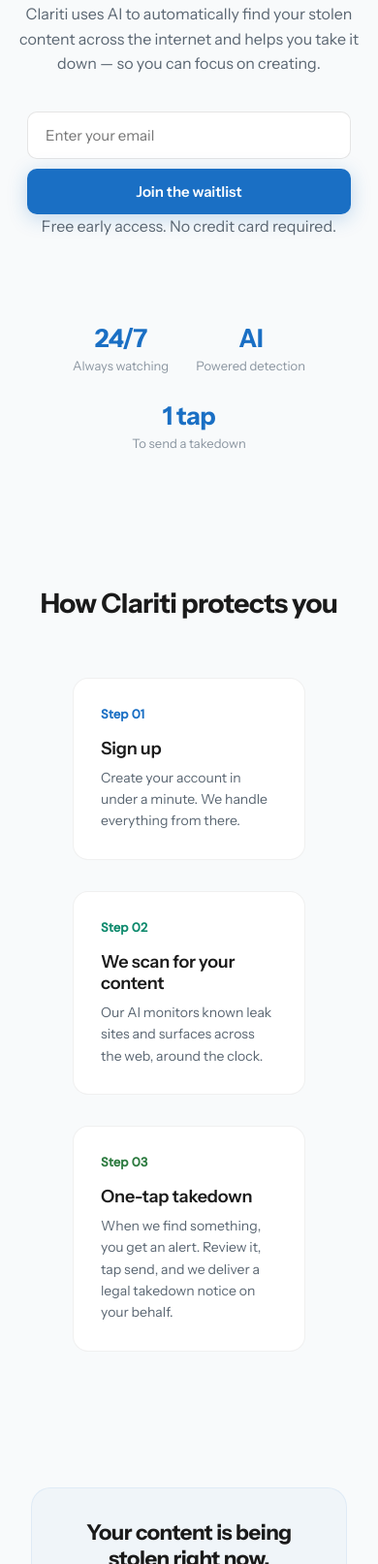
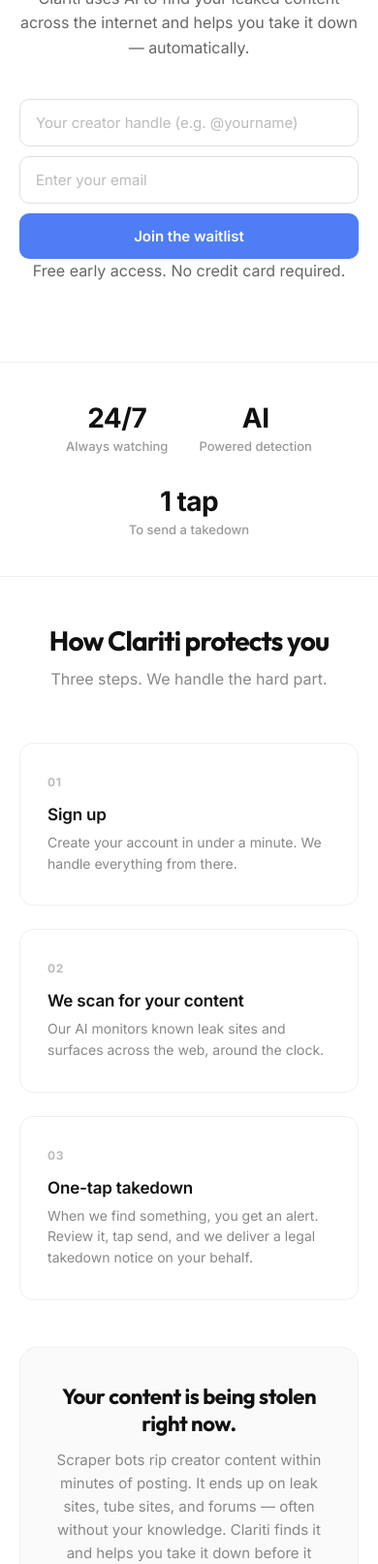
Before and after one commit to Clariti-DMCA/Clariti-AI-DMCA, a plain HTML site: page index.html in a window 390 px wide. Shown: the part 282-1895 px from the top of the page at 97% size. Drawn offline with Linux system fonts and the light colour scheme.

Commit message:
Update index.html

```diff
--- a/index.html
+++ b/index.html
@@ -3,368 +3,370 @@
 <head>
   <meta charset="UTF-8">
   <meta name="viewport" content="width=device-width, initial-scale=1.0">
-  <title>Clariti — Protect Your Content</title>
+  <title>Clariti — Content Protection for Creators</title>
   <link rel="preconnect" href="https://fonts.googleapis.com">
   <link rel="preconnect" href="https://fonts.gstatic.com" crossorigin>
-  <link href="https://fonts.googleapis.com/css2?family=Instrument+Sans:wght@400;500;600;700&family=DM+Sans:wght@400;500&display=swap" rel="stylesheet">
+  <link href="https://fonts.googleapis.com/css2?family=Inter:wght@400;500;600;700&family=Outfit:wght@600;700&display=swap" rel="stylesheet">
   <style>
     *, *::before, *::after { margin: 0; padding: 0; box-sizing: border-box; }
 
     body {
-      font-family: 'Instrument Sans', 'DM Sans', system-ui, sans-serif;
-      color: #1a1a1a;
-      background: #f8fafb;
+      font-family: 'Inter', system-ui, -apple-system, sans-serif;
+      color: #111;
+      background: #fff;
       -webkit-font-smoothing: antialiased;
     }
 
     a { text-decoration: none; color: inherit; }
 
     .nav {
-      position: sticky; top: 0; z-index: 50;
       display: flex; align-items: center; justify-content: space-between;
-      padding: 16px 32px;
-      background: rgba(248,250,251,0.85);
-      backdrop-filter: blur(12px);
-      -webkit-backdrop-filter: blur(12px);
-      border-bottom: 1px solid rgba(0,0,0,0.06);
+      padding: 20px 40px;
+      max-width: 1120px; margin: 0 auto;
     }
     .nav-logo {
       display: flex; align-items: center; gap: 10px;
-      font-weight: 700; font-size: 20px; letter-spacing: -0.02em;
+      font-weight: 700; font-size: 19px; letter-spacing: -0.03em; color: #111;
     }
-    .nav-logo svg { color: #1a6fc4; }
-    .nav-links { display: flex; gap: 24px; align-items: center; font-size: 14px; }
-    .nav-links a { color: #666; transition: color 0.2s; }
-    .nav-links a:hover { color: #1a1a1a; }
-
-    .btn-primary {
-      display: inline-block; background: #1a6fc4; color: #ffffff; border: none;
-      padding: 12px 28px; border-radius: 8px; font-weight: 700;
-      font-size: 14px; cursor: pointer; transition: background 0.2s;
-      font-family: 'Instrument Sans', 'DM Sans', system-ui, sans-serif;
+    .nav-links { display: flex; gap: 32px; align-items: center; font-size: 14px; }
+    .nav-links a { color: #666; font-weight: 450; transition: color 0.15s; }
+    .nav-links a:hover { color: #111; }
+    .btn-nav {
+      background: #4f7df5; color: #ffffff; padding: 10px 22px; border-radius: 8px;
+      font-weight: 700; font-size: 13px; font-family: 'Inter', system-ui, sans-serif;
+      border: none; cursor: pointer; transition: background 0.15s;
       letter-spacing: 0.01em;
     }
-    .btn-primary:hover { background: #155ba3; }
-    a.btn-primary { color: #ffffff; }
+    .btn-nav:hover { background: #3a68d9; }
+    a.btn-nav { color: #ffffff; }
 
     .hero {
-      padding: 100px 32px 80px; text-align: center;
-      max-width: 720px; margin: 0 auto;
+      max-width: 1120px; margin: 0 auto;
+      padding: 80px 40px 60px; text-align: center;
     }
     .hero-badge {
-      display: inline-block; padding: 6px 16px; border-radius: 20px;
-      background: rgba(26,111,196,0.07); color: #1a6fc4;
-      font-size: 13px; font-weight: 600; margin-bottom: 24px;
-      border: 1px solid rgba(26,111,196,0.12);
+      display: inline-block; padding: 6px 14px; border-radius: 20px;
+      background: #f4f4f5; color: #555; font-size: 13px;
+      font-weight: 500; margin-bottom: 28px;
     }
     .hero h1 {
-      font-size: 52px; font-weight: 700; line-height: 1.1;
-      letter-spacing: -0.03em; margin-bottom: 20px;
+      font-family: 'Outfit', system-ui, sans-serif;
+      font-size: 56px; font-weight: 700; line-height: 1.05;
+      letter-spacing: -0.035em; color: #4f7df5; margin-bottom: 20px;
+      max-width: 680px; margin-left: auto; margin-right: auto;
     }
-    .hero h1 span { color: #1a6fc4; }
     .hero p {
-      font-size: 19px; color: #5a6672; line-height: 1.6;
-      max-width: 520px; margin: 0 auto 36px;
+      font-size: 18px; color: #666; line-height: 1.6;
+      max-width: 480px; margin: 0 auto 40px; font-weight: 400;
     }
-    .hero-note { font-size: 13px; color: #8a95a0; margin-top: 12px; }
 
     .waitlist-form {
-      display: flex; gap: 10px; max-width: 440px; margin: 0 auto;
-      justify-content: center; flex-wrap: wrap;
+      display: flex; flex-direction: column; gap: 10px; max-width: 420px; margin: 0 auto;
     }
-    .waitlist-form input[type="email"] {
-      flex: 1 1 240px; padding: 14px 18px; border-radius: 10px;
-      border: 1px solid rgba(0,0,0,0.1); font-size: 15px;
+    .waitlist-form .form-row {
+      display: flex; gap: 10px;
+    }
+    .waitlist-form input[type="email"],
+    .waitlist-form input[type="text"] {
+      flex: 1; padding: 14px 16px; border-radius: 10px;
+      border: 1px solid #e0e0e0; font-size: 15px;
       font-family: inherit; outline: none; background: #fff;
-      min-width: 0;
+      min-width: 0; transition: border-color 0.15s;
     }
-    .waitlist-form input[type="email"]:focus {
-      border-color: #1a6fc4; box-shadow: 0 0 0 3px rgba(26,111,196,0.1);
+    .waitlist-form input[type="email"]::placeholder,
+    .waitlist-form input[type="text"]::placeholder { color: #bbb; }
+    .waitlist-form input[type="email"]:focus,
+    .waitlist-form input[type="text"]:focus {
+      border-color: #4f7df5; box-shadow: 0 0 0 3px rgba(79,125,245,0.08);
     }
     .waitlist-form button {
-      flex: 0 0 auto; padding: 14px 28px; border-radius: 10px;
-      background: #1a6fc4; color: #fff; border: none;
+      padding: 14px 26px; border-radius: 10px;
+      background: #4f7df5; color: #fff; border: none;
       font-size: 15px; font-weight: 600; cursor: pointer;
-      font-family: inherit; transition: background 0.2s;
-      box-shadow: 0 4px 20px rgba(26,111,196,0.25);
+      font-family: inherit; transition: background 0.15s;
+      white-space: nowrap;
     }
-    .waitlist-form button:hover { background: #155ba3; }
+    .waitlist-form button:hover { background: #3a68d9; }
+    .hero-note { font-size: 13px; color: #aaa; margin-top: 14px; }
 
-    .trust-bar {
-      display: flex; justify-content: center; gap: 48px;
-      padding: 0 32px 60px; flex-wrap: wrap;
-    }
-    .trust-bar .stat { text-align: center; }
-    .trust-bar .stat-num {
-      font-size: 32px; font-weight: 700; color: #1a6fc4;
-      letter-spacing: -0.02em;
-    }
-    .trust-bar .stat-label { font-size: 13px; color: #8a95a0; margin-top: 4px; }
-
-    .how-section { padding: 80px 32px; max-width: 800px; margin: 0 auto; }
-    .how-section h2 {
-      text-align: center; font-size: 36px; font-weight: 700;
-      letter-spacing: -0.02em; margin-bottom: 60px;
-    }
-    .how-grid {
-      display: flex; gap: 32px; flex-wrap: wrap; justify-content: center;
-    }
-    .how-card {
-      flex: 1 1 200px; max-width: 240px; padding: 28px;
-      border-radius: 16px; background: #fff;
-      border: 1px solid rgba(0,0,0,0.06);
-    }
-    .how-card .step-num {
-      font-size: 13px; font-weight: 700; margin-bottom: 16px;
-      font-family: 'DM Sans', sans-serif;
-    }
-    .how-card h3 {
-      font-size: 18px; font-weight: 600; margin-bottom: 8px;
-      letter-spacing: -0.01em;
-    }
-    .how-card p { font-size: 14px; color: #5a6672; line-height: 1.6; }
-
-    .problem-section {
-      padding: 60px 32px; max-width: 680px; margin: 0 auto;
-      text-align: center;
-    }
-    .problem-box {
-      background: rgba(26,111,196,0.03); border-radius: 20px;
-      padding: 48px 40px;
-      border: 1px solid rgba(26,111,196,0.08);
-    }
-    .problem-box h2 {
-      font-size: 28px; font-weight: 700; letter-spacing: -0.02em;
-      margin-bottom: 16px;
-    }
-    .problem-box p {
-      font-size: 16px; color: #5a6672; line-height: 1.7;
-      max-width: 520px; margin: 0 auto;
+    .divider {
+      max-width: 1120px; margin: 0 auto;
+      border: none; border-top: 1px solid #f0f0f0;
     }
 
-    .features-section { padding: 80px 32px; max-width: 800px; margin: 0 auto; }
-    .features-section h2 {
-      text-align: center; font-size: 36px; font-weight: 700;
-      letter-spacing: -0.02em; margin-bottom: 48px;
+    .stats {
+      max-width: 1120px; margin: 0 auto;
+      display: flex; justify-content: center; gap: 64px;
+      padding: 56px 40px;
     }
+    .stat { text-align: center; }
+    .stat-value { font-size: 28px; font-weight: 700; color: #111; letter-spacing: -0.02em; }
+    .stat-label { font-size: 13px; color: #999; margin-top: 4px; font-weight: 450; }
+
+    .section {
+      max-width: 1120px; margin: 0 auto;
+      padding: 80px 40px;
+    }
+    .section-header {
+      text-align: center; margin-bottom: 56px;
+    }
+    .section-header h2 {
+      font-family: 'Outfit', system-ui, sans-serif;
+      font-size: 36px; font-weight: 700; letter-spacing: -0.03em;
+      color: #111; margin-bottom: 12px;
+    }
+    .section-header p {
+      font-size: 16px; color: #888; max-width: 420px; margin: 0 auto;
+    }
+
+    .steps-grid {
+      display: grid; grid-template-columns: repeat(3, 1fr); gap: 24px;
+    }
+    .step-card {
+      padding: 32px 28px; border-radius: 14px;
+      border: 1px solid #f0f0f0; background: #fff;
+      transition: border-color 0.15s;
+    }
+    .step-card:hover { border-color: #ddd; }
+    .step-num {
+      font-size: 12px; font-weight: 700; color: #bbb;
+      margin-bottom: 16px; letter-spacing: 0.05em;
+    }
+    .step-card h3 {
+      font-size: 17px; font-weight: 600; margin-bottom: 8px;
+      letter-spacing: -0.01em; color: #111;
+    }
+    .step-card p { font-size: 14px; color: #888; line-height: 1.55; }
+
     .features-grid {
-      display: grid; grid-template-columns: repeat(auto-fit, minmax(220px, 1fr));
-      gap: 24px;
+      display: grid; grid-template-columns: repeat(2, 1fr); gap: 20px;
     }
     .feature-card {
-      padding: 28px; border-radius: 16px; background: #fff;
-      border: 1px solid rgba(0,0,0,0.06);
+      display: flex; gap: 16px; padding: 28px 24px;
+      border-radius: 14px; border: 1px solid #f0f0f0;
+      background: #fff; align-items: flex-start;
+      transition: border-color 0.15s;
     }
+    .feature-card:hover { border-color: #ddd; }
     .feature-icon {
       width: 40px; height: 40px; border-radius: 10px;
       display: flex; align-items: center; justify-content: center;
-      margin-bottom: 16px; color: #1a6fc4;
-      background: rgba(26,111,196,0.07);
+      flex-shrink: 0; background: #f7f7f8;
     }
-    .feature-card h3 {
-      font-size: 16px; font-weight: 600; margin-bottom: 6px;
+    .feature-icon svg { color: #555; }
+    .feature-card h3 { font-size: 15px; font-weight: 600; margin-bottom: 4px; color: #111; }
+    .feature-card p { font-size: 13px; color: #888; line-height: 1.5; }
+
+    .callout {
+      max-width: 1120px; margin: 0 auto;
+      padding: 0 40px 80px;
     }
-    .feature-card p { font-size: 14px; color: #5a6672; line-height: 1.5; }
+    .callout-box {
+      background: #fafafa; border-radius: 18px; padding: 56px 40px;
+      text-align: center; border: 1px solid #f0f0f0;
+    }
+    .callout-box h2 {
+      font-family: 'Outfit', system-ui, sans-serif;
+      font-size: 28px; font-weight: 700; letter-spacing: -0.02em;
+      color: #111; margin-bottom: 12px;
+    }
+    .callout-box p {
+      font-size: 15px; color: #888; line-height: 1.6;
+      max-width: 460px; margin: 0 auto;
+    }
 
     .bottom-cta {
-      padding: 80px 32px; text-align: center; max-width: 520px; margin: 0 auto;
+      max-width: 1120px; margin: 0 auto;
+      padding: 40px 40px 80px; text-align: center;
     }
     .bottom-cta h2 {
+      font-family: 'Outfit', system-ui, sans-serif;
       font-size: 32px; font-weight: 700; letter-spacing: -0.02em;
-      margin-bottom: 16px;
+      color: #111; margin-bottom: 12px;
     }
     .bottom-cta p {
-      font-size: 16px; color: #5a6672; margin-bottom: 32px; line-height: 1.6;
+      font-size: 15px; color: #888; margin-bottom: 32px;
     }
 
     .footer {
-      text-align: center; padding: 40px 32px;
-      border-top: 1px solid rgba(0,0,0,0.06);
-      font-size: 13px; color: #8a95a0;
+      text-align: center; padding: 32px 40px;
+      border-top: 1px solid #f0f0f0;
+      font-size: 13px; color: #bbb;
     }
     .footer-logo {
       display: flex; align-items: center; justify-content: center;
       gap: 8px; margin-bottom: 8px;
     }
-    .footer-logo svg { color: #1a6fc4; }
-    .footer-logo span { font-weight: 600; color: #5a6672; }
+    .footer-logo span { font-weight: 600; color: #999; font-size: 14px; }
 
-    @media (max-width: 640px) {
+    @media (max-width: 768px) {
+      .nav { padding: 16px 20px; }
+      .nav-links a:not(.btn-nav) { display: none; }
+      .hero { padding: 48px 20px 40px; }
       .hero h1 { font-size: 36px; }
-      .hero { padding: 60px 20px 50px; }
       .hero p { font-size: 16px; }
-      .nav { padding: 14px 20px; }
-      .nav-links a:not(.btn-primary) { display: none; }
-      .trust-bar { gap: 28px; }
-      .trust-bar .stat-num { font-size: 26px; }
-      .how-section h2, .features-section h2 { font-size: 28px; }
-      .problem-box { padding: 32px 24px; }
-      .problem-box h2 { font-size: 22px; }
-      .waitlist-form { flex-direction: column; padding: 0 8px; }
-      .waitlist-form input[type="email"] { flex: none; width: 100%; }
+      .waitlist-form { flex-direction: column; }
+      .waitlist-form .form-row { flex-direction: column; }
       .waitlist-form button { width: 100%; }
+      .stats { gap: 32px; padding: 40px 20px; flex-wrap: wrap; }
+      .section { padding: 48px 20px; }
+      .section-header h2 { font-size: 28px; }
+      .steps-grid { grid-template-columns: 1fr; }
+      .features-grid { grid-template-columns: 1fr; }
+      .callout { padding: 0 20px 48px; }
+      .callout-box { padding: 36px 24px; }
+      .callout-box h2 { font-size: 22px; }
+      .bottom-cta { padding: 24px 20px 48px; }
       .bottom-cta h2 { font-size: 26px; }
     }
   </style>
 </head>
 <body>
 
-  <!-- ═══ NAV ═══ -->
   <nav class="nav">
     <div class="nav-logo">
-      <svg width="28" height="28" viewBox="0 0 24 24" fill="none" stroke="currentColor" stroke-width="2" stroke-linecap="round" stroke-linejoin="round">
-        <path d="M12 22s8-4 8-10V5l-8-3-8 3v7c0 6 8 10 8 10z"/>
-        <path d="M9 12l2 2 4-4"/>
+      <!-- LOGO: Abstract star / spark mark -->
+      <svg width="24" height="24" viewBox="0 0 24 24" fill="none">
+        <path d="M12 2L14.4 9.6L22 12L14.4 14.4L12 22L9.6 14.4L2 12L9.6 9.6L12 2Z" fill="#4f7df5"/>
       </svg>
       <span>Clariti</span>
     </div>
     <div class="nav-links">
       <a href="#how">How it works</a>
       <a href="#features">Features</a>
-      <a href="#waitlist" class="btn-primary">Join the waitlist</a>
+      <a href="#waitlist" class="btn-nav">Join the waitlist</a>
     </div>
   </nav>
 
-  <!-- ═══ HERO ═══ -->
   <section class="hero" id="waitlist">
     <div class="hero-badge">Built for content creators</div>
-    <!-- PLACEHOLDER HEADLINE — change this to your final version -->
-    <h1>
-      Your content is yours.<br>
-      <span>We keep it that way.</span>
-    </h1>
-    <p>
-      Clariti uses AI to automatically find your stolen content across the internet and helps you take it down — so you can focus on creating.
-    </p>
+    <!-- HEADLINE OPTIONS — pick one, delete the others:
+         Option A: "Your content is being stolen. We stop it."
+         Option B: "Stolen content, found and removed."
+         Option C: "Keep Clariti. Keep your content protected."
+         Current: Option A
+    -->
+    <h1>Your stolen content, found and removed.</h1>
+    <p>Clariti uses AI to find your leaked content across the internet and helps you take it down — automatically.</p>
 
-    <!--
-      MAILCHIMP INSTRUCTIONS:
-      Replace https://app.us5.list-manage.com/subscribe/post?u=75d067b31c3347ae0d6ffd96c&id=ae61403d65&f_id=00f425ebf0 with your Mailchimp URL.
-      Go to Mailchimp → Audience → Signup forms → Embedded forms
-      Copy the URL from the action="..." attribute and paste it below.
-    -->
     <form
       class="waitlist-form"
       action="https://app.us5.list-manage.com/subscribe/post?u=75d067b31c3347ae0d6ffd96c&id=ae61403d65&f_id=00f425ebf0"
       method="post"
       target="_blank"
     >
-      <input
-        type="email"
-        name="EMAIL"
-        placeholder="Enter your email"
-        required
-        autocomplete="email"
-      >
+      <input type="text" name="MMERGE7" placeholder="Your creator handle (e.g. @yourname)" autocomplete="off">
+      <div class="form-row">
+        <input type="email" name="EMAIL" placeholder="Enter your email" required autocomplete="email">
         <button type="submit">Join the waitlist</button>
+      </div>
     </form>
     <p class="hero-note">Free early access. No credit card required.</p>
   </section>
 
-  <!-- ═══ TRUST BAR ═══ -->
-  <section class="trust-bar">
+  <hr class="divider">
+
+  <section class="stats">
     <div class="stat">
-      <div class="stat-num">24/7</div>
+      <div class="stat-value">24/7</div>
       <div class="stat-label">Always watching</div>
     </div>
     <div class="stat">
-      <div class="stat-num">AI</div>
+      <div class="stat-value">AI</div>
       <div class="stat-label">Powered detection</div>
     </div>
     <div class="stat">
-      <div class="stat-num">1 tap</div>
+      <div class="stat-value">1 tap</div>
       <div class="stat-label">To send a takedown</div>
     </div>
   </section>
 
-  <!-- ═══ HOW IT WORKS ═══ -->
-  <section class="how-section" id="how">
+  <hr class="divider">
+
+  <section class="section" id="how">
+    <div class="section-header">
       <h2>How Clariti protects you</h2>
-    <div class="how-grid">
-
-      <div class="how-card">
-        <div class="step-num" style="color: #1a6fc4;">Step 01</div>
+      <p>Three steps. We handle the hard part.</p>
+    </div>
+    <div class="steps-grid">
+      <div class="step-card">
+        <div class="step-num">01</div>
         <h3>Sign up</h3>
         <p>Create your account in under a minute. We handle everything from there.</p>
       </div>
-
-      <div class="how-card">
-        <div class="step-num" style="color: #0e8a6d;">Step 02</div>
+      <div class="step-card">
+        <div class="step-num">02</div>
         <h3>We scan for your content</h3>
         <p>Our AI monitors known leak sites and surfaces across the web, around the clock.</p>
       </div>
-
-      <div class="how-card">
-        <div class="step-num" style="color: #2c7a3f;">Step 03</div>
+      <div class="step-card">
+        <div class="step-num">03</div>
         <h3>One-tap takedown</h3>
         <p>When we find something, you get an alert. Review it, tap send, and we deliver a legal takedown notice on your behalf.</p>
       </div>
-
     </div>
   </section>
 
-  <!-- ═══ PROBLEM ═══ -->
-  <section class="problem-section">
-    <div class="problem-box">
+  <section class="callout">
+    <div class="callout-box">
       <h2>Your content is being stolen right now.</h2>
-      <p>
-        Scraper bots rip creator content within minutes of posting. It ends up on leak sites, tube sites, and forums — often without your knowledge. Clariti finds it automatically and helps you take it down before it spreads.
-      </p>
+      <p>Scraper bots rip creator content within minutes of posting. It ends up on leak sites, tube sites, and forums — often without your knowledge. Clariti finds it and helps you take it down before it spreads.</p>
     </div>
   </section>
 
-  <!-- ═══ FEATURES ═══ -->
-  <section class="features-section" id="features">
+  <section class="section" id="features">
+    <div class="section-header">
       <h2>Everything you need</h2>
+      <p>Simple, automated protection that works in the background.</p>
+    </div>
     <div class="features-grid">
-
       <div class="feature-card">
         <div class="feature-icon">
           <svg width="20" height="20" viewBox="0 0 24 24" fill="none" stroke="currentColor" stroke-width="2" stroke-linecap="round" stroke-linejoin="round">
             <circle cx="11" cy="11" r="8"/><line x1="21" y1="21" x2="16.65" y2="16.65"/>
           </svg>
         </div>
+        <div>
           <h3>AI-powered detection</h3>
           <p>Our system automatically identifies your content across leak sites and the broader web.</p>
         </div>
-
+      </div>
       <div class="feature-card">
         <div class="feature-icon">
           <svg width="20" height="20" viewBox="0 0 24 24" fill="none" stroke="currentColor" stroke-width="2" stroke-linecap="round" stroke-linejoin="round">
-            <path d="M22 11.08V12a10 10 0 1 1-5.93-9.14"/>
-            <polyline points="22 4 12 14.01 9 11.01"/>
+            <path d="M22 11.08V12a10 10 0 1 1-5.93-9.14"/><polyline points="22 4 12 14.01 9 11.01"/>
           </svg>
         </div>
+        <div>
           <h3>Legal DMCA notices</h3>
           <p>We generate fully compliant takedown notices. You just review and hit send.</p>
         </div>
-
+      </div>
       <div class="feature-card">
         <div class="feature-icon">
           <svg width="20" height="20" viewBox="0 0 24 24" fill="none" stroke="currentColor" stroke-width="2" stroke-linecap="round" stroke-linejoin="round">
-            <path d="M18 8A6 6 0 0 0 6 8c0 7-3 9-3 9h18s-3-2-3-9"/>
-            <path d="M13.73 21a2 2 0 0 1-3.46 0"/>
+            <path d="M18 8A6 6 0 0 0 6 8c0 7-3 9-3 9h18s-3-2-3-9"/><path d="M13.73 21a2 2 0 0 1-3.46 0"/>
           </svg>
         </div>
+        <div>
           <h3>Instant alerts</h3>
           <p>Get notified the moment we find your content somewhere it shouldn't be.</p>
         </div>
-
+      </div>
       <div class="feature-card">
         <div class="feature-icon">
           <svg width="20" height="20" viewBox="0 0 24 24" fill="none" stroke="currentColor" stroke-width="2" stroke-linecap="round" stroke-linejoin="round">
-            <rect x="3" y="11" width="18" height="11" rx="2" ry="2"/>
-            <path d="M7 11V7a5 5 0 0 1 10 0v4"/>
+            <rect x="3" y="11" width="18" height="11" rx="2" ry="2"/><path d="M7 11V7a5 5 0 0 1 10 0v4"/>
           </svg>
         </div>
+        <div>
           <h3>Private and secure</h3>
           <p>Your identity stays protected. We never share your personal information.</p>
         </div>
-
+      </div>
     </div>
   </section>
 
-  <!-- ═══ BOTTOM CTA ═══ -->
   <section class="bottom-cta">
     <h2>Stop letting them profit from your work.</h2>
     <p>Join the waitlist and be the first to get access when we launch.</p>
@@ -374,23 +376,18 @@
       method="post"
       target="_blank"
     >
-      <input
-        type="email"
-        name="EMAIL"
-        placeholder="Enter your email"
-        required
-        autocomplete="email"
-      >
+      <input type="text" name="MMERGE7" placeholder="Your creator handle (e.g. @yourname)" autocomplete="off">
+      <div class="form-row">
+        <input type="email" name="EMAIL" placeholder="Enter your email" required autocomplete="email">
         <button type="submit">Join the waitlist</button>
+      </div>
     </form>
   </section>
 
-  <!-- ═══ FOOTER ═══ -->
   <footer class="footer">
     <div class="footer-logo">
-      <svg width="18" height="18" viewBox="0 0 24 24" fill="none" stroke="currentColor" stroke-width="2" stroke-linecap="round" stroke-linejoin="round">
-        <path d="M12 22s8-4 8-10V5l-8-3-8 3v7c0 6 8 10 8 10z"/>
-        <path d="M9 12l2 2 4-4"/>
+      <svg width="16" height="16" viewBox="0 0 24 24" fill="none">
+        <path d="M12 2L14.4 9.6L22 12L14.4 14.4L12 22L9.6 14.4L2 12L9.6 9.6L12 2Z" fill="#4f7df5"/>
       </svg>
       <span>Clariti</span>
     </div>
```
Lines whose indentation alone changed are shown as unchanged.
